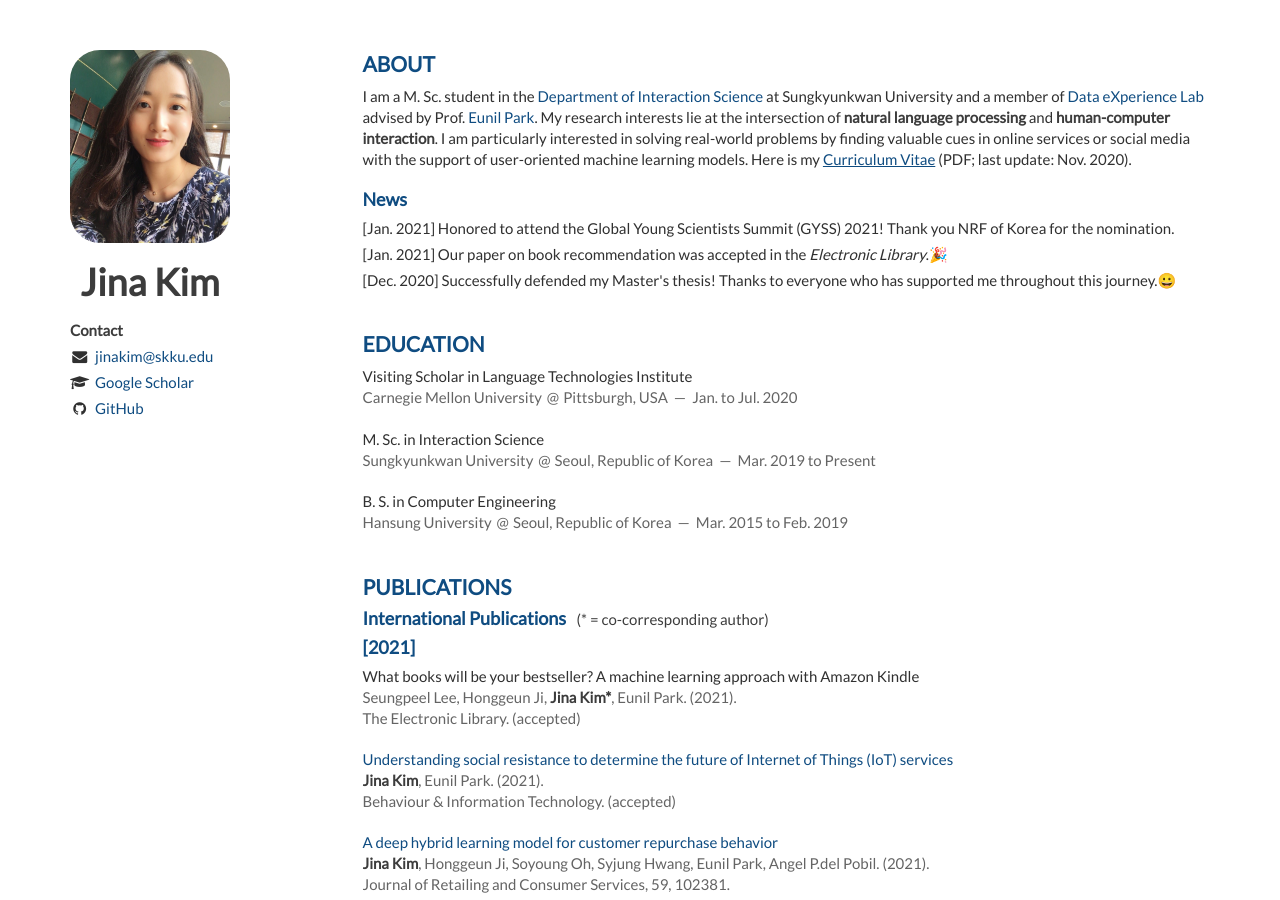
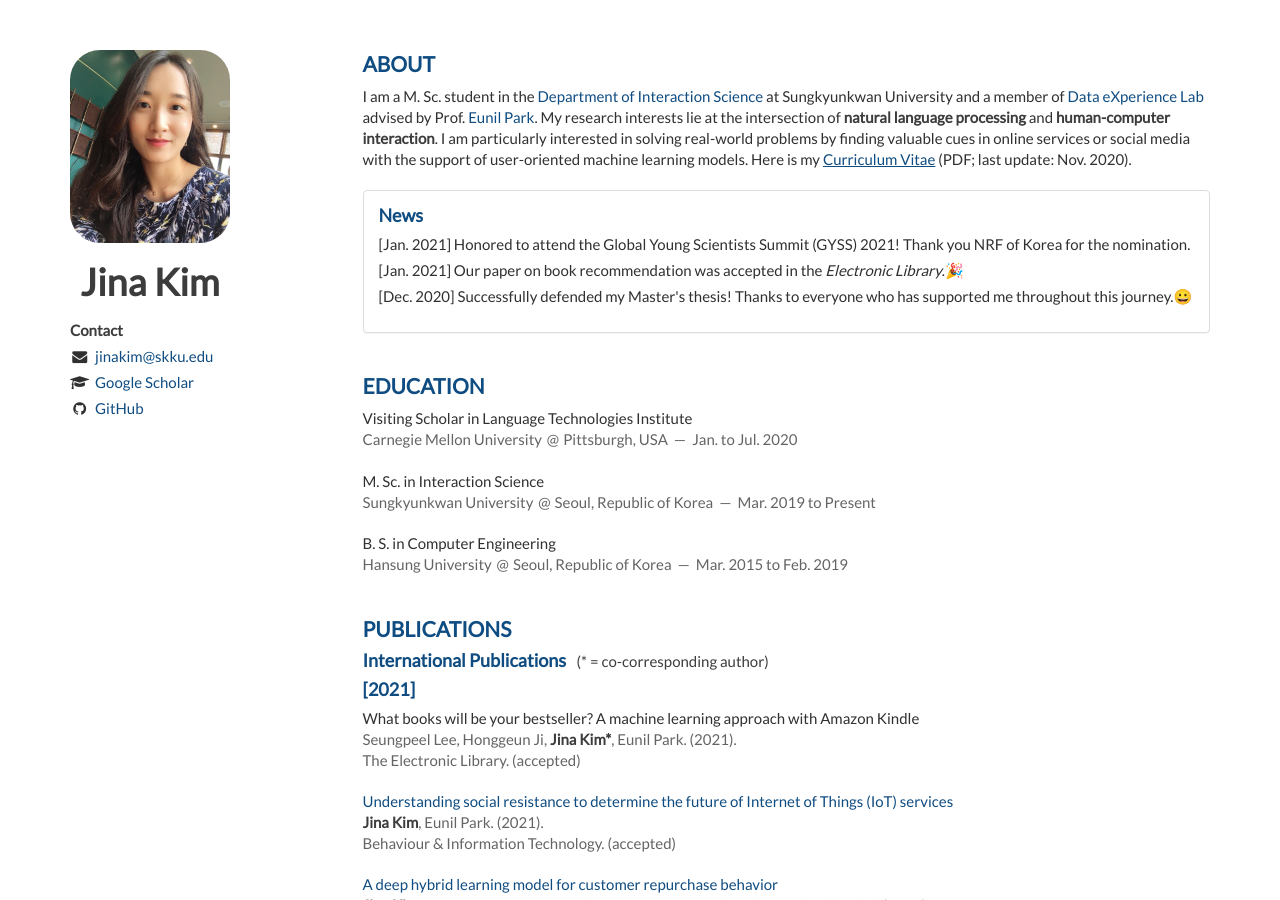
Before and after one commit to Jina-Kim/Jina-Kim.github.io, a Jekyll site: the page built from index.html, in a window 1280 px wide and 900 px high. Built offline with Jekyll 4.4.1, drawn with Linux system fonts in a browser that asks for light colours; nearby versions of some CDN libraries; the list of posts is cut into pages by our own code.

Commit message:
Update about.html

```diff
--- a/_includes/about.html
+++ b/_includes/about.html
@@ -8,12 +8,14 @@
         </p>
     </article>
 
-    <article>
+    <div class="panel panel-default">
+      <div class="panel-body">
             <h2>News</h2>
             <ul class="list-unstyled">
                 <li>[Jan. 2021] Honored to attend the Global Young Scientists Summit (GYSS) 2021! Thank you NRF of Korea for the nomination.</li>
                 <li>[Jan. 2021] Our paper on book recommendation was accepted in the <i>Electronic Library</i>.🎉</li>
                 <li>[Dec. 2020] Successfully defended my Master's thesis! Thanks to everyone who has supported me throughout this journey.😀</li>
             </ul>
-    </article>
       </div>
+    </div>
+</div>
--- a/_layouts/layout.html
+++ b/_layouts/layout.html
@@ -43,7 +43,6 @@
             </div>
         </div>
     </div>
-
   {% if jekyll.environment == 'production' %}
   {% include analytics.html %}
   {% endif %}
```
Lines whose indentation alone changed are shown as unchanged.
